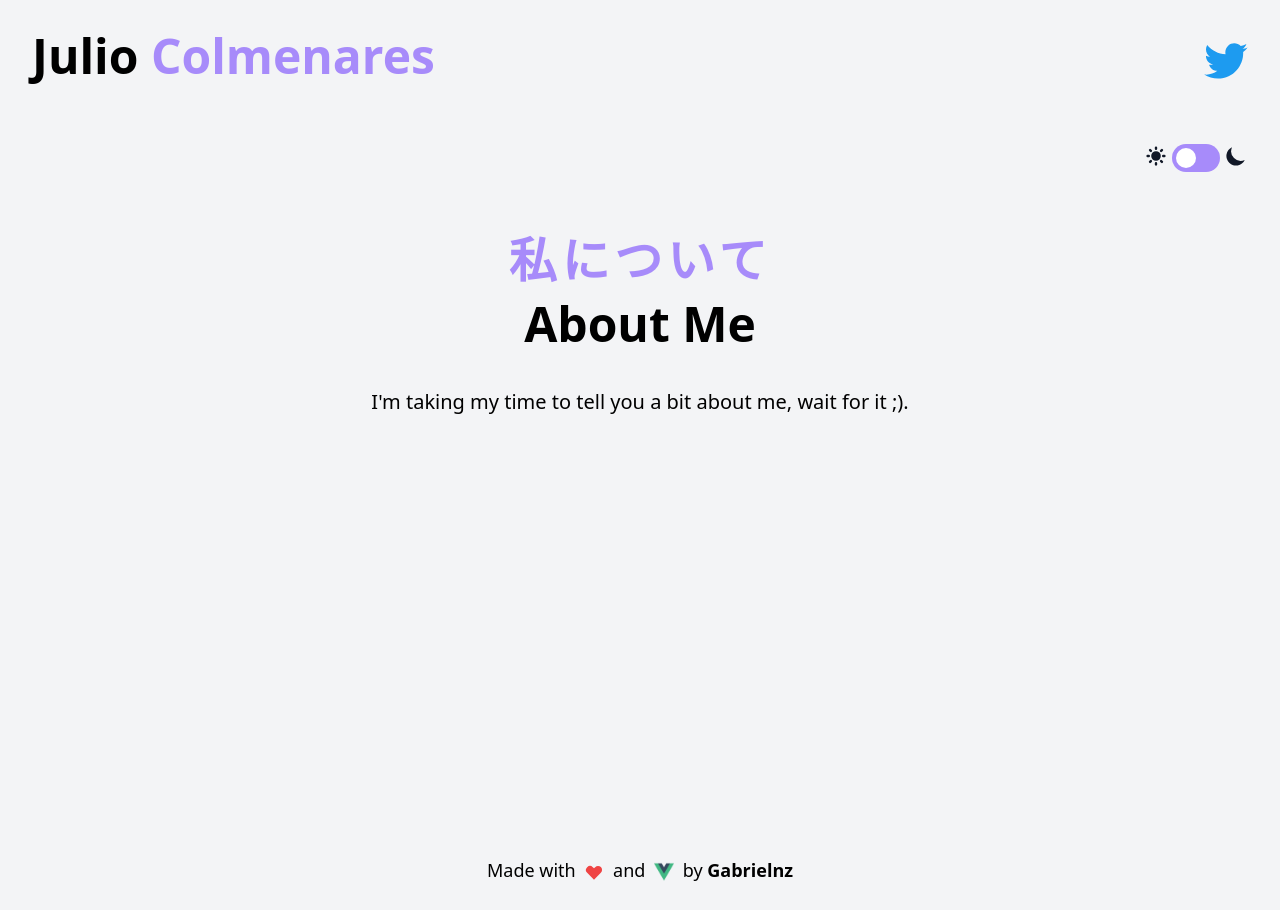
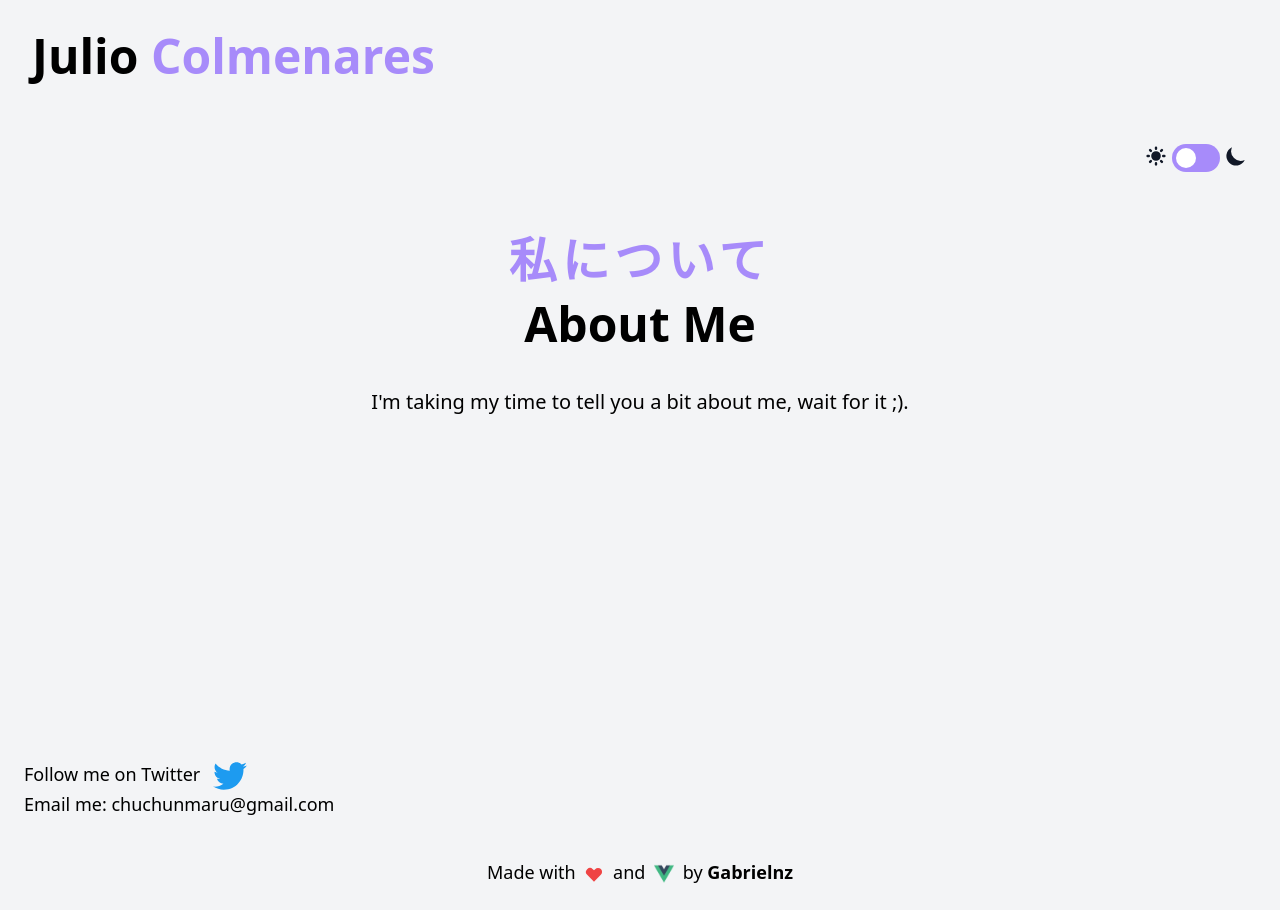
Before and after one commit to soygabrielnunez/translations-portfolio, a Vue app: page /#/about-me in a window 1280 px wide. Built offline with nearby package versions, Linux system fonts and the light colour scheme; the HTML template or start-up script is replaced by a standard one.

Commit message:
adding email

```diff
--- a/src/App.vue
+++ b/src/App.vue
@@ -2,19 +2,6 @@
 <div class="grid justify-center app-container">
   <header class="p-8 dark:text-gray-50 text-3xl sm:text-5xl font-semibold flex justify-between items-center">
     <router-link to="/">Julio <span class="text-purple-400">Colmenares</span></router-link>
-    <a href="https://twitter.com/Bango_the_Go/" target="_blank" class="cursor-pointer">
-    <svg class="h-7 lg:h-9 inline ml-2 fill-current twitter-logo-color" version="1.1" id="Logo" xmlns="http://www.w3.org/2000/svg" xmlns:xlink="http://www.w3.org/1999/xlink" x="0px" y="0px"
-        viewBox="0 0 248 204" style="enable-background:new 0 0 248 204;" xml:space="preserve">
-      <g id="Logo_1_">
-        <path id="white_background" class="st0" d="M221.95,51.29c0.15,2.17,0.15,4.34,0.15,6.53c0,66.73-50.8,143.69-143.69,143.69v-0.04
-          C50.97,201.51,24.1,193.65,1,178.83c3.99,0.48,8,0.72,12.02,0.73c22.74,0.02,44.83-7.61,62.72-21.66
-          c-21.61-0.41-40.56-14.5-47.18-35.07c7.57,1.46,15.37,1.16,22.8-0.87C27.8,117.2,10.85,96.5,10.85,72.46c0-0.22,0-0.43,0-0.64
-          c7.02,3.91,14.88,6.08,22.92,6.32C11.58,63.31,4.74,33.79,18.14,10.71c25.64,31.55,63.47,50.73,104.08,52.76
-          c-4.07-17.54,1.49-35.92,14.61-48.25c20.34-19.12,52.33-18.14,71.45,2.19c11.31-2.23,22.15-6.38,32.07-12.26
-          c-3.77,11.69-11.66,21.62-22.2,27.93c10.01-1.18,19.79-3.86,29-7.95C240.37,35.29,231.83,44.14,221.95,51.29z"/>
-      </g>
-    </svg>
-  </a>
   </header>
   <div class="inline-flex justify-end p-8">
     <svg xmlns="http://www.w3.org/2000/svg" class="h-6 w-6 fill-current text-gray-900 dark:text-gray-100" viewBox="0 0 20 20" fill="currentColor">
@@ -38,8 +25,27 @@
   <main class="grid p-8 gap-10">
     <router-view />
   </main>
-  <footer class="dark:text-gray-50 p-6 text-center text-lg">
+  <footer class="dark:text-gray-50 p-6 text-lg">
     <div>
+      <span>Follow me on Twitter
+      <a href="https://twitter.com/Bango_the_Go/" target="_blank" class="cursor-pointer">
+        <svg class="h-5 lg:h-7 inline ml-2 fill-current twitter-logo-color" version="1.1" id="Logo" xmlns="http://www.w3.org/2000/svg" xmlns:xlink="http://www.w3.org/1999/xlink" x="0px" y="0px"
+            viewBox="0 0 248 204" style="enable-background:new 0 0 248 204;" xml:space="preserve">
+          <g id="Logo_1_">
+            <path id="white_background" class="st0" d="M221.95,51.29c0.15,2.17,0.15,4.34,0.15,6.53c0,66.73-50.8,143.69-143.69,143.69v-0.04
+              C50.97,201.51,24.1,193.65,1,178.83c3.99,0.48,8,0.72,12.02,0.73c22.74,0.02,44.83-7.61,62.72-21.66
+              c-21.61-0.41-40.56-14.5-47.18-35.07c7.57,1.46,15.37,1.16,22.8-0.87C27.8,117.2,10.85,96.5,10.85,72.46c0-0.22,0-0.43,0-0.64
+              c7.02,3.91,14.88,6.08,22.92,6.32C11.58,63.31,4.74,33.79,18.14,10.71c25.64,31.55,63.47,50.73,104.08,52.76
+              c-4.07-17.54,1.49-35.92,14.61-48.25c20.34-19.12,52.33-18.14,71.45,2.19c11.31-2.23,22.15-6.38,32.07-12.26
+              c-3.77,11.69-11.66,21.62-22.2,27.93c10.01-1.18,19.79-3.86,29-7.95C240.37,35.29,231.83,44.14,221.95,51.29z"/>
+          </g>
+        </svg>
+      </a>
+      </span>
+      <br />
+      <span>Email me: chuchunmaru@gmail.com</span>
+    </div>
+    <div class="text-center mt-10">
       Made with
       <svg xmlns="http://www.w3.org/2000/svg" class="mx-1 h-5 w-5 fill-current text-red-500 inline" viewBox="0 0 20 20" fill="currentColor">
         <path fill-rule="evenodd" d="M3.172 5.172a4 4 0 015.656 0L10 6.343l1.172-1.171a4 4 0 115.656 5.656L10 17.657l-6.828-6.829a4 4 0 010-5.656z" clip-rule="evenodd" />
--- a/src/components/pages/About.vue
+++ b/src/components/pages/About.vue
@@ -1,6 +1,6 @@
 <template>
 <section-title text="About me" japaneseText="私について" />
-<p class="text-justify md:text-center text-xl dark:text-gray-50 mb-72 md:mb-96">
+<p class="text-justify md:text-center text-xl dark:text-gray-50 mb-48 md:mb-72">
   I'm taking my time to tell you a bit about me, wait for it ;).
 </p>
 </template>
```
Lines whose indentation alone changed are shown as unchanged.
